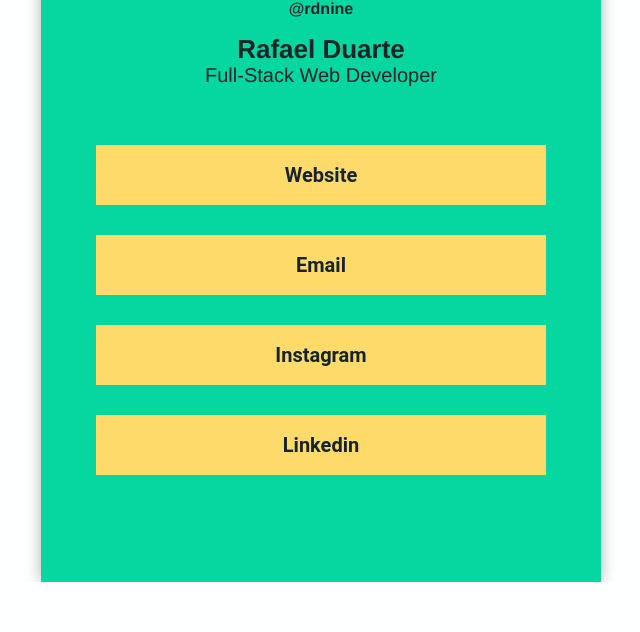
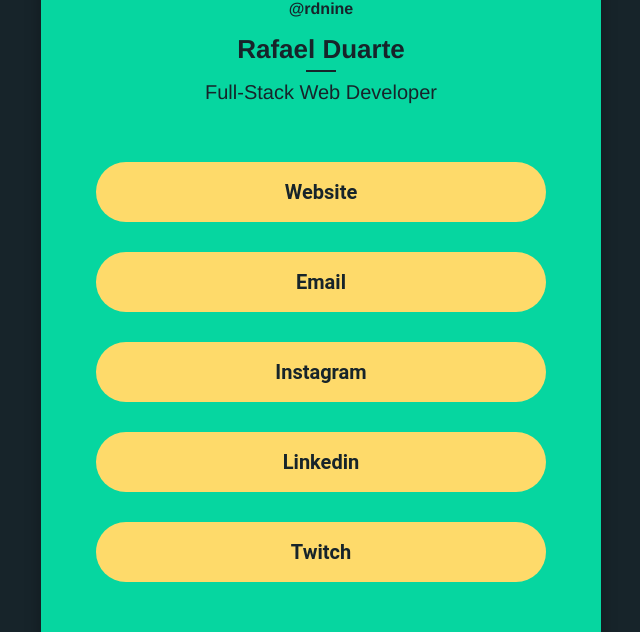
Before and after one commit to rdnine/links.rdnine.dev, a Vue app: page / in a window 1280 px wide. Shown: the part 218-850 px from the top of the page, without its empty margins (319-959 px from the left). Before the commit the page ends 800 px from the top, so only its background shows below. Built offline with nearby package versions, Linux system fonts and the light colour scheme.

Commit message:
Visual and data changes

```diff
--- a/public/data.json
+++ b/public/data.json
@@ -19,6 +19,11 @@
             "href": "https://www.linkedin.com/in/rafaeljfduarte/",
             "label_top": "Linkedin",
             "label_under": "It's Professional!"
+        },
+        {
+            "href": "https://twitch.tv/rdninek",
+            "label_top": "Twitch",
+            "label_under": "Where i go live! Tune IN 🎙️"
         }
     ],
     "title": {
--- a/src/App.vue
+++ b/src/App.vue
@@ -33,7 +33,7 @@ export default {
 </script>
 
 <style>
-body {margin: 0; background-color: #FEFFFF; box-sizing: border-box; font-family: 'Roboto', sans-serif;}
+body {margin: 0; background-color: #17242A; box-sizing: border-box; font-family: 'Roboto', sans-serif;}
 
 a {font-family: 'Roboto', sans-serif; font-weight: 700; font-size: 20px; line-height: 20px;}
 
@@ -42,8 +42,8 @@ a {font-family: 'Roboto', sans-serif; font-weight: 700; font-size: 20px; line-he
   -webkit-font-smoothing: antialiased;
   -moz-osx-font-smoothing: grayscale;
   text-align: center;
-  color: #feffff;
-  background-color: #06d6a0;
+  color: #17242A;
+  background-color: #06D6A0;
   position: relative;
   width: 100%;
   max-width: 560px;
--- a/src/components/Leaf.vue
+++ b/src/components/Leaf.vue
@@ -36,6 +36,7 @@ a {
     background-color: #FEDA6A;
     transition: all ease 250ms;
     padding: 20px 30px;
+    border-radius: 50px;
 }
 
 .under {
@@ -50,6 +51,7 @@ a {
     background-color: #EF476F;
     transition: all ease 250ms;
     padding: 20px 30px;
+    border-radius: 50px;
 }
 
 a:hover .top {
--- a/src/components/Title.vue
+++ b/src/components/Title.vue
@@ -6,6 +6,7 @@
         <span>{{ username }}</span>
         <div class="description">
             <h1>{{ name }}</h1>
+            <span class="separator"></span>
             <h2>{{ job }}</h2>
         </div>
     </div>
@@ -49,4 +50,15 @@ h1, h2, p, span {color: #17242A;}
     margin-top: 15px;
 }
 
+.separator {
+    display: block;
+    margin-top: 5px;
+    margin-bottom: 10px;
+    width: 30px;
+    height: 2px;
+    background-color: #17242A;
+    margin-left: auto;
+    margin-right: auto;
+}
+
 </style>
```
